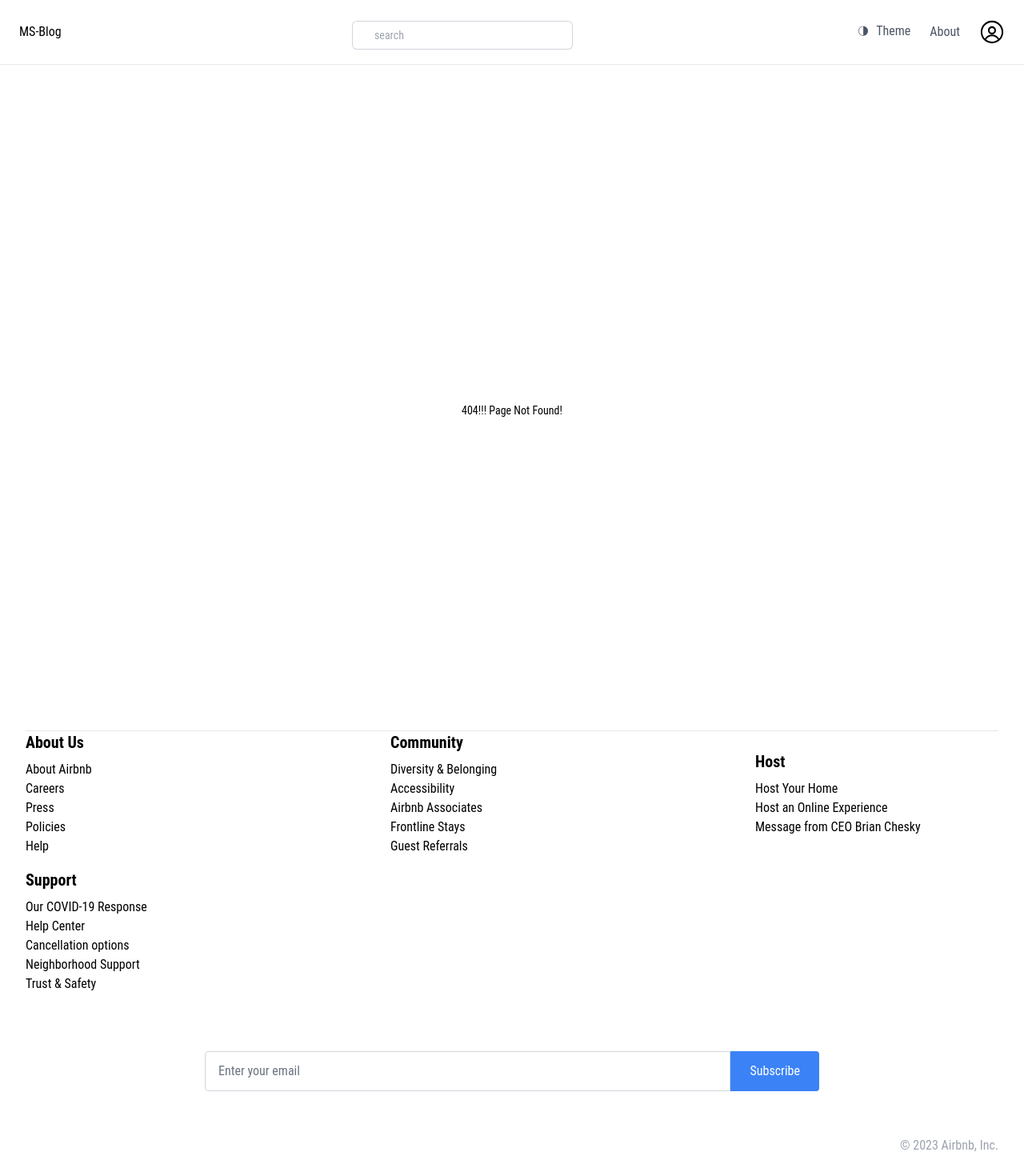
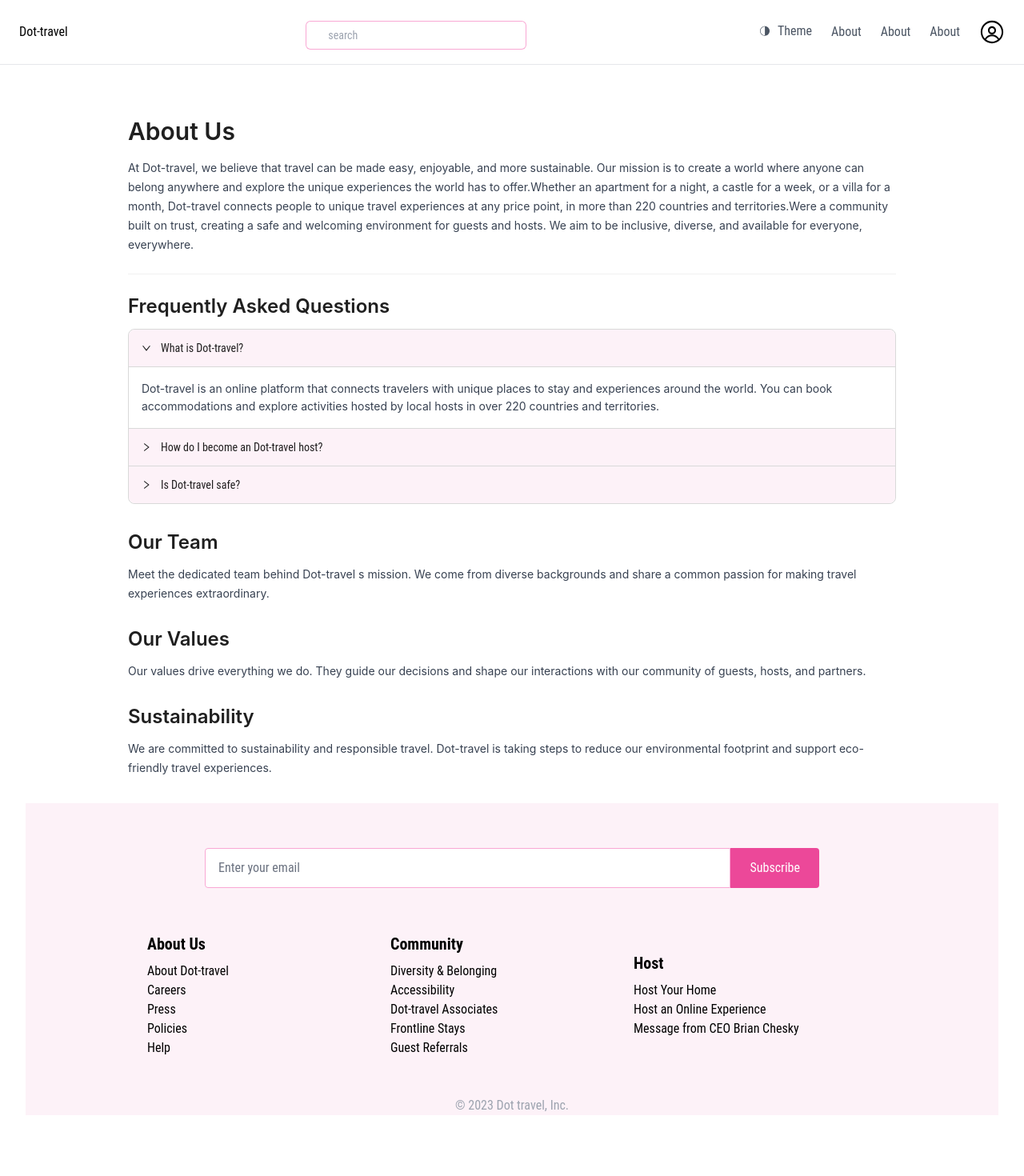
Before and after one commit to mohammadShamimReza/dot-travel, a Next.js app: page /about in a window 1280 px wide. Before the commit this address had no page. Shown: the top 1470 px of the page at 80% size. After the commit the page ends 1426 px from the top, so only its background shows below. Built offline with nearby package versions, Linux system fonts and the light colour scheme.

Commit message:
added about us

```diff
--- /dev/null
+++ b/src/app/about/page.tsx
@@ -0,0 +1,116 @@
+"use client";
+import { Collapse, Divider, Typography } from "antd";
+
+const { Panel } = Collapse;
+const { Title, Text } = Typography;
+
+const AboutUs = () => {
+  return (
+    <div className="max-w-5xl mx-auto p-4 md:p-8 min-h-screen">
+      <Title
+        level={2}
+        className="text-3xl md:text-4xl font-extrabold mb-4 md:mb-6"
+      >
+        About Us
+      </Title>
+
+      <Text className="text-gray-700 mb-4 md:mb-6">
+        At Dot-travel, we believe that travel can be made easy, enjoyable, and
+        more sustainable. Our mission is to create a world where anyone can
+        belong anywhere and explore the unique experiences the world has to
+        offer.
+      </Text>
+
+      <Text className="text-gray-700 mb-4 md:mb-6">
+        Whether an apartment for a night, a castle for a week, or a villa for a
+        month, Dot-travel connects people to unique travel experiences at any
+        price point, in more than 220 countries and territories.
+      </Text>
+
+      <Text className="text-gray-700 mb-4 md:mb-6">
+        Were a community built on trust, creating a safe and welcoming
+        environment for guests and hosts. We aim to be inclusive, diverse, and
+        available for everyone, everywhere.
+      </Text>
+
+      <Divider />
+
+      <Title
+        level={3}
+        className="text-2xl md:text-2xl font-extrabold mb-4 md:mb-6"
+      >
+        Frequently Asked Questions
+      </Title>
+
+      <Collapse defaultActiveKey={["1"]}>
+        <Panel header="What is Dot-travel?" key="1" className="bg-pink-50">
+          <Text className="text-gray-700">
+            Dot-travel is an online platform that connects travelers with unique
+            places to stay and experiences around the world. You can book
+            accommodations and explore activities hosted by local hosts in over
+            220 countries and territories.
+          </Text>
+        </Panel>
+        <Panel
+          header="How do I become an Dot-travel host?"
+          key="2"
+          className="bg-pink-50"
+        >
+          <Text className="text-gray-700">
+            Becoming an Dot-travel host is easy. You can create a listing, set
+            your own price, and decide when and how you want to host guests.
+            Dot-travel provides tools, information, and support to help you get
+            started.
+          </Text>
+        </Panel>
+        <Panel header="Is Dot-travel safe?" key="3" className="bg-pink-50">
+          <Text className="text-gray-700">
+            Safety is a top priority at Dot-travel. We have features like
+            reviews, host guarantee, and secure payment processing to ensure the
+            safety of our community.
+          </Text>
+        </Panel>
+      </Collapse>
+
+      <Title
+        level={3}
+        className="text-2xl md:text-2xl font-extrabold mt-4 mb-4 md:mt-8 md:mb-6"
+      >
+        Our Team
+      </Title>
+
+      <Text className="text-gray-700 mb-4 md:mb-6">
+        Meet the dedicated team behind Dot-travel s mission. We come from
+        diverse backgrounds and share a common passion for making travel
+        experiences extraordinary.
+      </Text>
+
+      <Title
+        level={3}
+        className="text-2xl md:text-2xl font-extrabold mt-4 mb-4 md:mt-8 md:mb-6"
+      >
+        Our Values
+      </Title>
+
+      <Text className="text-gray-700 mb-4 md:mb-6">
+        Our values drive everything we do. They guide our decisions and shape
+        our interactions with our community of guests, hosts, and partners.
+      </Text>
+
+      <Title
+        level={3}
+        className="text-2xl md:text-2xl font-extrabold mt-4 mb-4 md:mt-8 md:mb-6"
+      >
+        Sustainability
+      </Title>
+
+      <Text className="text-gray-700 mb-4 md:mb-6">
+        We are committed to sustainability and responsible travel. Dot-travel is
+        taking steps to reduce our environmental footprint and support
+        eco-friendly travel experiences.
+      </Text>
+    </div>
+  );
+};
+
+export default AboutUs;
--- a/src/app/layout.tsx
+++ b/src/app/layout.tsx
@@ -28,7 +28,6 @@ export default function RootLayout({
               <div className="w-full max-w-7xl p-4     ">
                 {children}
                 <ScrollToTopButton />
-                <hr />
                 <Footer />
               </div>
             </div>
--- a/src/app/page.tsx
+++ b/src/app/page.tsx
@@ -3,7 +3,7 @@ import ReviewContantCart from "@/components/ui/Reviews/ReviewContantCart";
 import HeroSlider from "@/components/ui/heroSlider/HeroSlider";
 import SoloPackageCart from "@/components/ui/soloPackage/SoloPackageCart";
 import TourPackageCart from "@/components/ui/tourPackage/TourPackageCart";
-import { LoadingOutlined } from "@ant-design/icons";
+import { DoubleRightOutlined, LoadingOutlined } from "@ant-design/icons";
 import Link from "next/link";
 const antIcon = <LoadingOutlined style={{ fontSize: 24 }} spin />;
 
@@ -14,45 +14,81 @@ export default function Home() {
         <HeroSlider />
       </div>
       <div className="mt-12">
+        <hr />
+        <br />
+
         <div className="text-4xl font-semibold text-center transition-transform transform hover:scale-105 text-pink-500">
           Our Special Tour
         </div>
-
+        <br />
+        <hr />
         <div className="m-11">
           <TourPackageCart />
         </div>
         <div className="text-right">
-          <button>
-            <Link href="/package-tour"> See more Tours</Link>{" "}
+          <button className="transition-transform transform hover:scale-105 text-pink-500 ">
+            <Link href="/package-tour">
+              {" "}
+              See more Tours <DoubleRightOutlined />
+            </Link>{" "}
           </button>
         </div>
       </div>
 
-      <div className="mt-12">
-        <div className="">Our Special Tour</div>
-        <div className="m-11">
+      <div className="pt-28">
+        <hr />
+        <br />
+        <div className="text-4xl font-semibold text-center transition-transform transform hover:scale-105 text-pink-500">
+          Solo Rooms
+        </div>
+        <br />
+        <hr />
+        <div className="pt-20">
           {" "}
           <SoloPackageCart />
         </div>
 
-        <div className="text-right">
-          <button>
-            <Link href="/package-tour"> See more Tours</Link>{" "}
+        <div className="text-right pt-10">
+          <button className="transition-transform transform hover:scale-105 text-pink-500 ">
+            <Link href="/package-tour" className="">
+              {" "}
+              See more Rooms <DoubleRightOutlined />
+            </Link>{" "}
           </button>
         </div>
       </div>
 
-      <div className="">
-        <h1 className="text-center">Trusted By</h1>
-        <Partners />
+      <div className="mt-28">
+        <hr />
+        <br />
+        <div className="text-4xl font-semibold text-center transition-transform transform hover:scale-105 text-pink-500">
+          Trusted By
+        </div>
+        <br />
+        <hr />
+        <div className="p-28">
+          <Partners />
+        </div>
       </div>
-      <div className="">
-        <p className="text-center">Happy Users</p>
-        <div className="m-10">
-          {" "}
+      <div className="mt-20">
+        <hr />
+        <br />
+        <div className="text-4xl font-semibold text-center transition-transform transform hover:scale-105 text-pink-500">
+          Happy Users
+        </div>
+        <br />
+        <hr />
+        <div className="m-10 mb-40">
           <ReviewContantCart />
         </div>
       </div>
+      <hr />
+      <br />
+      <div className="text-4xl font-semibold text-center transition-transform transform hover:scale-105 text-pink-500">
+        Touch withus
+      </div>
+      <br />
+
       {/* <AboutUs /> */}
     </div>
   );
--- a/src/components/ui/Partners/Partners.tsx
+++ b/src/components/ui/Partners/Partners.tsx
@@ -9,7 +9,7 @@ import conpanyLogo4 from "../../../assets/companyLogo4.jpeg";
 function Partners() {
   return (
     <div className="flex justify-center align-middle">
-      <div className="p-3 grid grid-cols-2 sm:grid-cols-3 md:grid-cols-3 lg:grid-cols-5 gap-20">
+      <div className="p-3 grid grid-cols-1 sm:grid-cols-2 md:grid-cols-4 lg:grid-cols-6 gap-20">
         <Image
           src={conpanyLogo1}
           height={50}
@@ -44,7 +44,14 @@ function Partners() {
           width={50}
           alt="host image"
           className="w-24 h-24 rounded-2xl border-2 "
-        />
+        />{" "}
+        <Image
+          src={conpanyLogo4}
+          height={50}
+          width={50}
+          alt="host image"
+          className="w-24 h-24 rounded-2xl border-2 "
+        />{" "}
       </div>
     </div>
   );
--- a/src/components/ui/Reviews/ReviewContant.tsx
+++ b/src/components/ui/Reviews/ReviewContant.tsx
@@ -23,7 +23,7 @@ const ReviewContant: FC<ReviewProps> = ({ author, date, rating, content }) => {
             className="w-12 h-12 rounded-full border-2 "
           />
 
-          <p className="text-gray-600 text-sm mb-2">
+          <p className=" text-sm mb-2 text-pink-500">
             {author} <br /> {date}
           </p>
         </div>
--- a/src/components/ui/footer/Footer.tsx
+++ b/src/components/ui/footer/Footer.tsx
@@ -14,10 +14,10 @@ const SubscriptionForm = () => {
         <input
           type="email"
           placeholder="Enter your email"
-          className="w-full px-4 py-3 rounded-l bg-white focus:outline-none focus:ring-2 focus:ring-blue-500 focus:border-blue-500 placeholder-gray-500 text-gray-700 border border-gray-300"
+          className="w-full px-4 py-3 rounded-l bg-white focus:outline-none focus:ring-2 focus:ring-pink-500 focus:border-pink-500 placeholder-gray-500 text-gray-700 border border-pink-300"
         />
       </div>
-      <button className="bg-blue-500 text-white px-6 py-3 rounded-r focus:outline-none hover:bg-blue-600">
+      <button className="bg-pink-500 text-white px-6 py-3 rounded-r focus:outline-none hover:bg-pink-600">
         Subscribe
       </button>
     </form>
@@ -26,12 +26,17 @@ const SubscriptionForm = () => {
 
 const Footer = () => {
   return (
-    <footer className=" ">
-      <div className="container mx-auto flex flex-wrap justify-between items-center">
+    <footer className=" bg-pink-50 flex items-center justify-between flex-col  ">
+      <div className="container mx-auto m-8">
+        <div className=" p-6   flex flex-col items-center md:flex-row md:justify-between">
+          <SubscriptionForm />
+        </div>
+      </div>
+      <div className="container mx-auto flex flex-wrap justify-center items-center">
         <div className="w-full md:w-1/2 lg:w-1/4 mb-4">
           <h3 className="text-xl font-semibold mb-2">About Us</h3>
           <ul className="">
-            <li>About Airbnb</li>
+            <li>About Dot-travel</li>
             <li>Careers</li>
             <li>Press</li>
             <li>Policies</li>
@@ -43,7 +48,7 @@ const Footer = () => {
           <ul className="">
             <li>Diversity & Belonging</li>
             <li>Accessibility</li>
-            <li>Airbnb Associates</li>
+            <li>Dot-travel Associates</li>
             <li>Frontline Stays</li>
             <li>Guest Referrals</li>
           </ul>
@@ -56,7 +61,7 @@ const Footer = () => {
             <li>Message from CEO Brian Chesky</li>
           </ul>
         </div>
-        <div className="w-full md:w-1/2 lg-w-1/4 mb-4">
+        {/* <div className="w-full md:w-1/2 lg-w-1/4 mb-4">
           <h3 className="text-xl font-semibold mb-2">Support</h3>
           <ul className="">
             <li>Our COVID-19 Response</li>
@@ -65,13 +70,9 @@ const Footer = () => {
             <li>Neighborhood Support</li>
             <li>Trust & Safety</li>
           </ul>
-        </div>
+        </div> */}
       </div>
-      <div className="container mx-auto mt-8">
-        <div className=" p-6   flex flex-col items-center md:flex-row md:justify-between">
-          <SubscriptionForm />
-        </div>
-      </div>
+
       <div className="container mx-auto mt-8">
         <div className="flex flex-col items-center space-y-4 md:space-y-0 md:flex-row md:justify-between">
           <div className="flex space-x-4">
@@ -88,11 +89,11 @@ const Footer = () => {
               <i className="fab fa-linkedin"></i>
             </a>
           </div>
-          <p className="text-gray-400 text-center">
-            &copy; {new Date().getFullYear()} Airbnb, Inc.
-          </p>
         </div>
       </div>
+      <p className="text-gray-400 text-center">
+        &copy; {new Date().getFullYear()} Dot travel, Inc.
+      </p>
     </footer>
   );
 };
--- a/src/components/ui/navbar/NavBar.tsx
+++ b/src/components/ui/navbar/NavBar.tsx
@@ -7,14 +7,14 @@ function NavBar() {
     <nav className="p-4 border border-t-0 border-l-0 border-r-0 border-b-gray-200 dark:border-b-gray-600">
       <div className="flex items-center justify-between">
         <Link href="/">
-          <div className="p-2">MS-Blog</div>
+          <div className="p-2">Dot-travel</div>
         </Link>
         <div>
           <div className="relative mt-2 ">
             <input
               type="text"
               name="name"
-              className="block w-full rounded-md border-0 py-1.5 pl-7 pr-20  ring-1 ring-inset ring-gray-300 dark:ring-gray-600 placeholder:text-gray-400 focus:ring-2 focus:ring-inset  sm:text-sm sm:leading-6 "
+              className="block w-full rounded-md border-0 py-1.5 pl-7 pr-20  ring-1 ring-inset ring-pink-300 dark:ring-pink-600 placeholder:text-gray-400    sm:text-sm sm:leading-6 focus:outline-none focus:ring-2 focus:ring-pink-500 focus:border-pink-500"
               placeholder="search"
             />
           </div>
@@ -25,7 +25,17 @@ function NavBar() {
           </div>
 
           <div className="flex items-center space-x-2">
-            <Link href="/write">
+            <Link href="/about">
+              <button className="text-gray-600 dark:text-white flex items-center gap-2  p-2 rounded transition duration-300 transform hover:scale-110 cursor-pointer">
+                About
+              </button>
+            </Link>
+            <Link href="/about">
+              <button className="text-gray-600 dark:text-white flex items-center gap-2  p-2 rounded transition duration-300 transform hover:scale-110 cursor-pointer">
+                About
+              </button>
+            </Link>
+            <Link href="/about">
               <button className="text-gray-600 dark:text-white flex items-center gap-2  p-2 rounded transition duration-300 transform hover:scale-110 cursor-pointer">
                 About
               </button>
--- a/src/components/ui/soloPackage/SoloPackageCartContant.tsx
+++ b/src/components/ui/soloPackage/SoloPackageCartContant.tsx
@@ -48,7 +48,7 @@ const SoloPackageCartContant: React.FC<TourPackageProps> = ({
                     // height={100}
                     style={{ width: "100%" }}
                     alt="hrro bannar 1"
-                    className="rounded-lg border-2"
+                    className="rounded-xl rounded-b-none"
                   />
                 </div>
               )
--- a/src/components/ui/tourPackage/TourCartContant.tsx
+++ b/src/components/ui/tourPackage/TourCartContant.tsx
@@ -46,7 +46,7 @@ const TourCartContant: React.FC<TourPackageProps> = ({ tourPackage }) => {
                   height={100}
                   style={{ width: "100%" }}
                   alt="hrro bannar 1"
-                  className="rounded-xl border-2"
+                  className="rounded-xl rounded-b-none "
                 />
               </div>
             )
--- a/src/components/ui/tourPackage/TourPackageCart.tsx
+++ b/src/components/ui/tourPackage/TourPackageCart.tsx
@@ -83,7 +83,7 @@ const TourPackageCart = () => {
 
   return (
     <div className="flex justify-center align-middle">
-      <div className="grid grid-cols-1 sm:grid-cols-2 md:grid-cols-3 lg:grid-cols-3 gap-8 ">
+      <div className="grid grid-cols-1 sm:grid-cols-2 md:grid-cols-3 lg:grid-cols-4 gap-8 ">
         {tourPackagesdata.map((tourPackage, index) => (
           <TourCartContant key={index} tourPackage={tourPackage} />
         ))}
```
